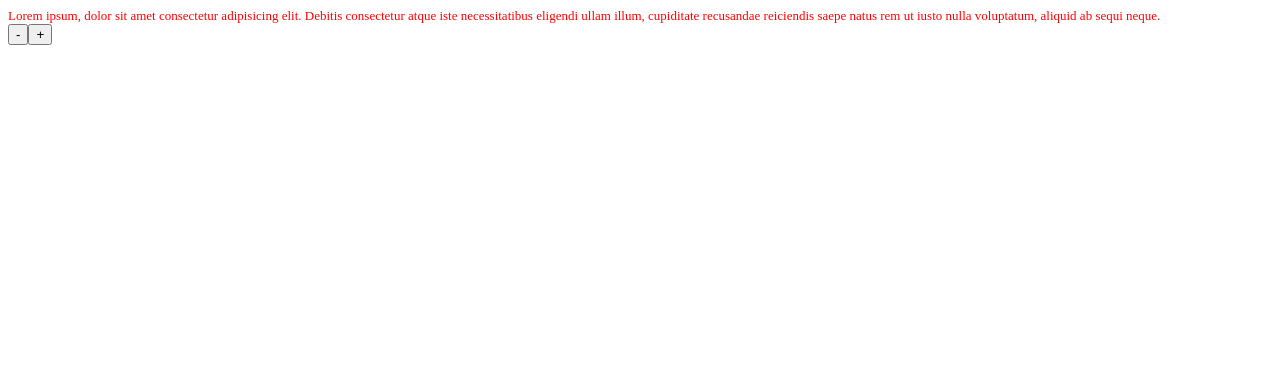
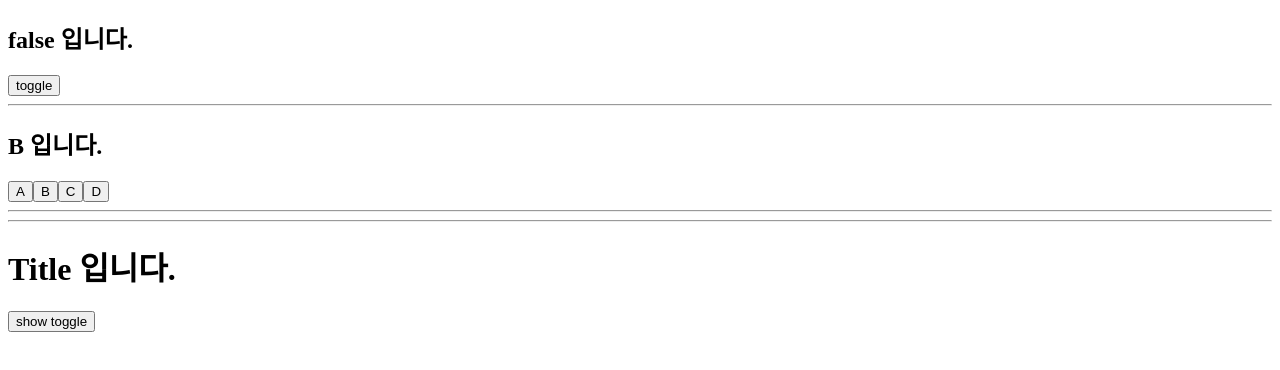
Before and after one commit to eunhye8767/study-vue3, a Vue app in the folder gymcoding/learn-vue3/: page / in a window 1280 px wide. Shown: the top 370 px of the page. Built offline with nearby package versions, Linux system fonts and the light colour scheme.

Commit message:
[vue 기본] v-if, v-show

```diff
--- a/gymcoding/learn-vue3/src/App.vue
+++ b/gymcoding/learn-vue3/src/App.vue
@@ -1,37 +1,40 @@
 <template>
 	<div>
-		<div :style="styleObject">
-			Lorem ipsum, dolor sit amet consectetur adipisicing elit. Debitis
-			consectetur atque iste necessitatibus eligendi ullam illum, cupiditate
-			recusandae reiciendis saepe natus rem ut iusto nulla voluptatum, aliquid
-			ab sequi neque.
-		</div>
-		<button @click="fontSize--">-</button>
-		<button @click="fontSize++">+</button>
+		<h2 v-if="visible">Hello Vue3!</h2>
+		<h2 v-else>false 입니다.</h2>
+		<button v-on:click="visible = !visible">toggle</button>
+		<hr />
+		<h2 v-if="type === 'A'">A 입니다.</h2>
+		<h2 v-else-if="type === 'B'">B 입니다.</h2>
+		<h2 v-else-if="type === 'C'">C 입니다.</h2>
+		<h2 v-else>A, B, C가 아닙니다.</h2>
+		<button v-on:click="type = 'A'">A</button>
+		<button v-on:click="type = 'B'">B</button>
+		<button v-on:click="type = 'C'">C</button>
+		<button v-on:click="type = 'D'">D</button>
+		<hr />
+		<template v-if="visible">
+			<h1>title</h1>
+			<p>paragraph 1</p>
+			<p>paragraph 2</p>
+		</template>
+		<hr />
+		<h1 v-show="ok">Title 입니다.</h1>
+		<button v-on:click="ok = !ok">show toggle</button>
 	</div>
 </template>
 
 <script>
-import { computed, ref } from 'vue';
+import { ref } from 'vue';
 
 export default {
 	setup() {
-		// const styleObject = reactive({
-		// 	color: 'red',
-		// 	fontSize: '18px',
-		// });
-
-		const fontSize = ref(13);
-
-		const styleObject = computed(() => {
-			return {
-				color: 'red',
-				fontSize: fontSize.value + 'px',
-			};
-		});
-		return { styleObject, fontSize };
+		const visible = ref(false);
+		const type = ref('B');
+		const ok = ref(true);
+		return { visible, type, ok };
 	},
 };
 </script>
 
-<style scoped></style>
+<style lang="scss" scoped></style>
```
Also changed, not shown: 2 other files (tests, documents, lock files or other folders).
